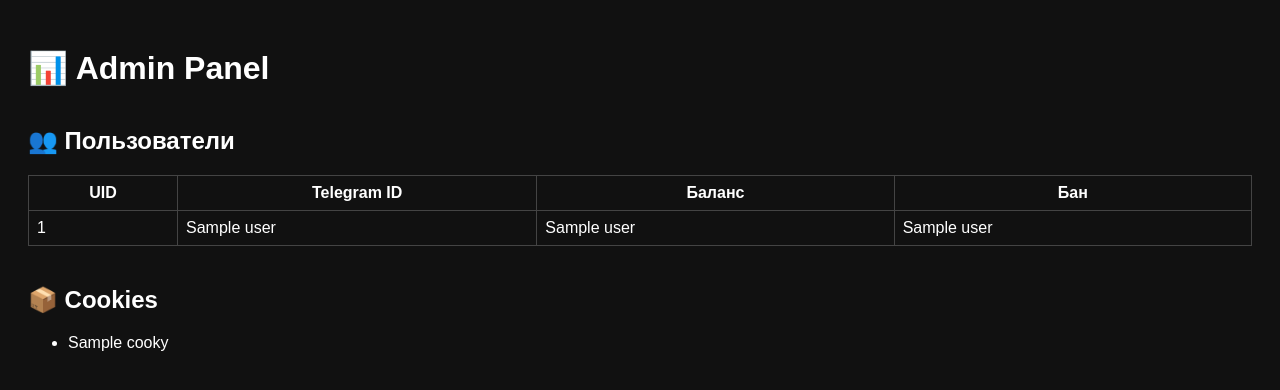
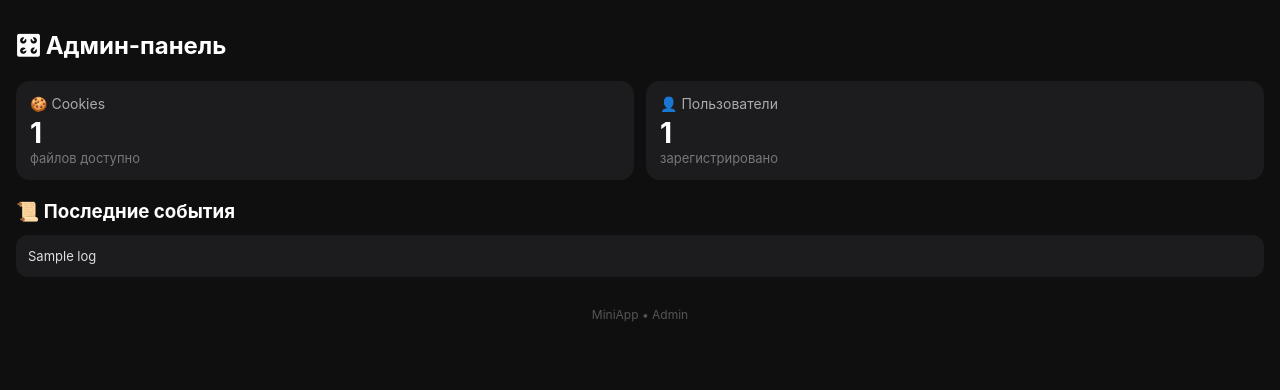
Before and after one commit to popapipisakakawka/jsfggsjgfjgfs, a Flask app: template web/templates/admin.html in a window 1280 px wide. Shown: the top 390 px of the page. Run offline with Flask 3, Linux system fonts and the light colour scheme; the template is opened without the code that fills it: most values are stand-ins (such as "Sample title", 1, 10 or a date in 2020).

Commit message:
Update admin.html

```diff
--- a/web/templates/admin.html
+++ b/web/templates/admin.html
@@ -3,41 +3,126 @@
 <head>
     <meta charset="UTF-8">
     <title>Admin Panel</title>
+    <meta name="viewport" content="width=device-width, initial-scale=1.0">
+
     <style>
-        body { font-family: Arial; background:#111; color:#fff; padding:20px; }
-        h2 { margin-top:40px; }
-        table { border-collapse: collapse; width:100%; }
-        td, th { border:1px solid #444; padding:8px; }
+        body {
+            background: #0f0f0f;
+            color: #ffffff;
+            font-family: -apple-system, BlinkMacSystemFont, sans-serif;
+            margin: 0;
+            padding: 16px;
+        }
+
+        h2, h3 {
+            margin: 12px 0;
+        }
+
+        /* ===== CARDS ===== */
+        .cards {
+            display: grid;
+            grid-template-columns: repeat(2, 1fr);
+            gap: 12px;
+            margin-bottom: 20px;
+        }
+
+        .card {
+            background: #1c1c1e;
+            border-radius: 14px;
+            padding: 14px;
+        }
+
+        .card-title {
+            font-size: 14px;
+            color: #aaa;
+        }
+
+        .card-value {
+            font-size: 28px;
+            font-weight: bold;
+            margin-top: 4px;
+        }
+
+        .card-sub {
+            font-size: 13px;
+            color: #777;
+        }
+
+        /* ===== LOGS ===== */
+        .logs {
+            display: flex;
+            flex-direction: column;
+            gap: 10px;
+        }
+
+        .log-card {
+            background: #1c1c1e;
+            border-radius: 12px;
+            padding: 12px;
+            font-size: 13px;
+            line-height: 1.4;
+            color: #ddd;
+            word-break: break-word;
+        }
+
+        .log-time {
+            color: #888;
+            font-size: 12px;
+            margin-bottom: 4px;
+        }
+
+        .log-row {
+            margin-top: 2px;
+        }
+
+        /* ===== FOOTER ===== */
+        .footer {
+            margin-top: 30px;
+            text-align: center;
+            font-size: 12px;
+            color: #555;
+        }
     </style>
 </head>
 <body>
 
-<h1>📊 Admin Panel</h1>
+<h2>🎛 Админ-панель</h2>
 
-<h2>👥 Пользователи</h2>
-<table>
-    <tr>
-        <th>UID</th>
-        <th>Telegram ID</th>
-        <th>Баланс</th>
-        <th>Бан</th>
-    </tr>
-    {% for u in users %}
-    <tr>
-        <td>{{ u[0] }}</td>
-        <td>{{ u[1] }}</td>
-        <td>{{ u[2] }}</td>
-        <td>{{ u[3] }}</td>
-    </tr>
+<!-- ===== STATS ===== -->
+<div class="cards">
+    <div class="card">
+        <div class="card-title">🍪 Cookies</div>
+        <div class="card-value">{{ cookies_count }}</div>
+        <div class="card-sub">файлов доступно</div>
+    </div>
+
+    <div class="card">
+        <div class="card-title">👤 Пользователи</div>
+        <div class="card-value">{{ users_count }}</div>
+        <div class="card-sub">зарегистрировано</div>
+    </div>
+</div>
+
+<!-- ===== LOGS ===== -->
+<h3>📜 Последние события</h3>
+
+<div class="logs">
+    {% for log in logs %}
+        <div class="log-card">
+            {{ log }}
+        </div>
     {% endfor %}
-</table>
 
-<h2>📦 Cookies</h2>
-<ul>
-    {% for c in cookies %}
-        <li>{{ c }}</li>
-    {% endfor %}
-</ul>
+    {% if logs|length == 0 %}
+        <div class="log-card">
+            Логи отсутствуют
+        </div>
+    {% endif %}
+</div>
+
+<div class="footer">
+    MiniApp • Admin
+</div>
 
 </body>
 </html>
```
